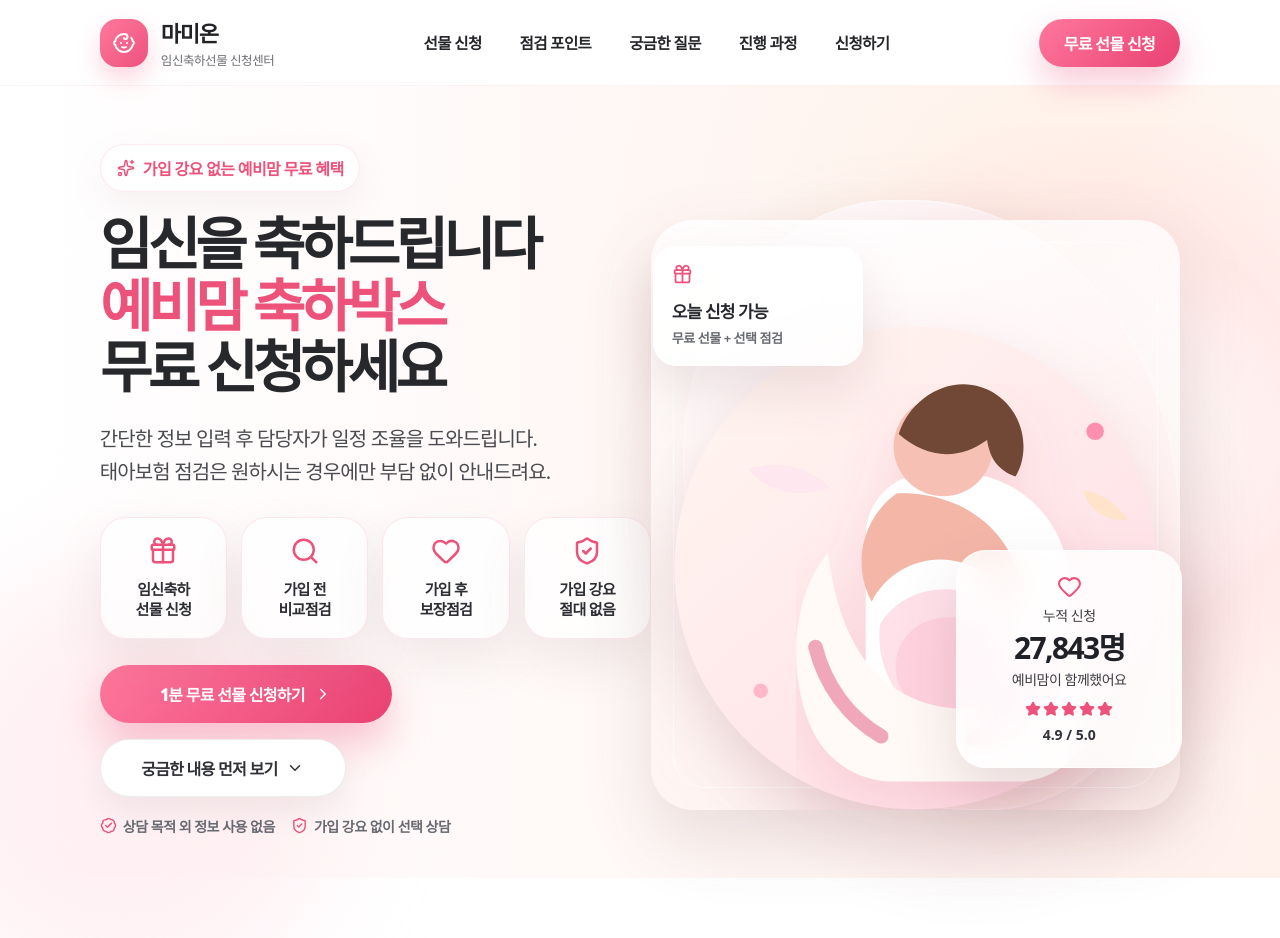
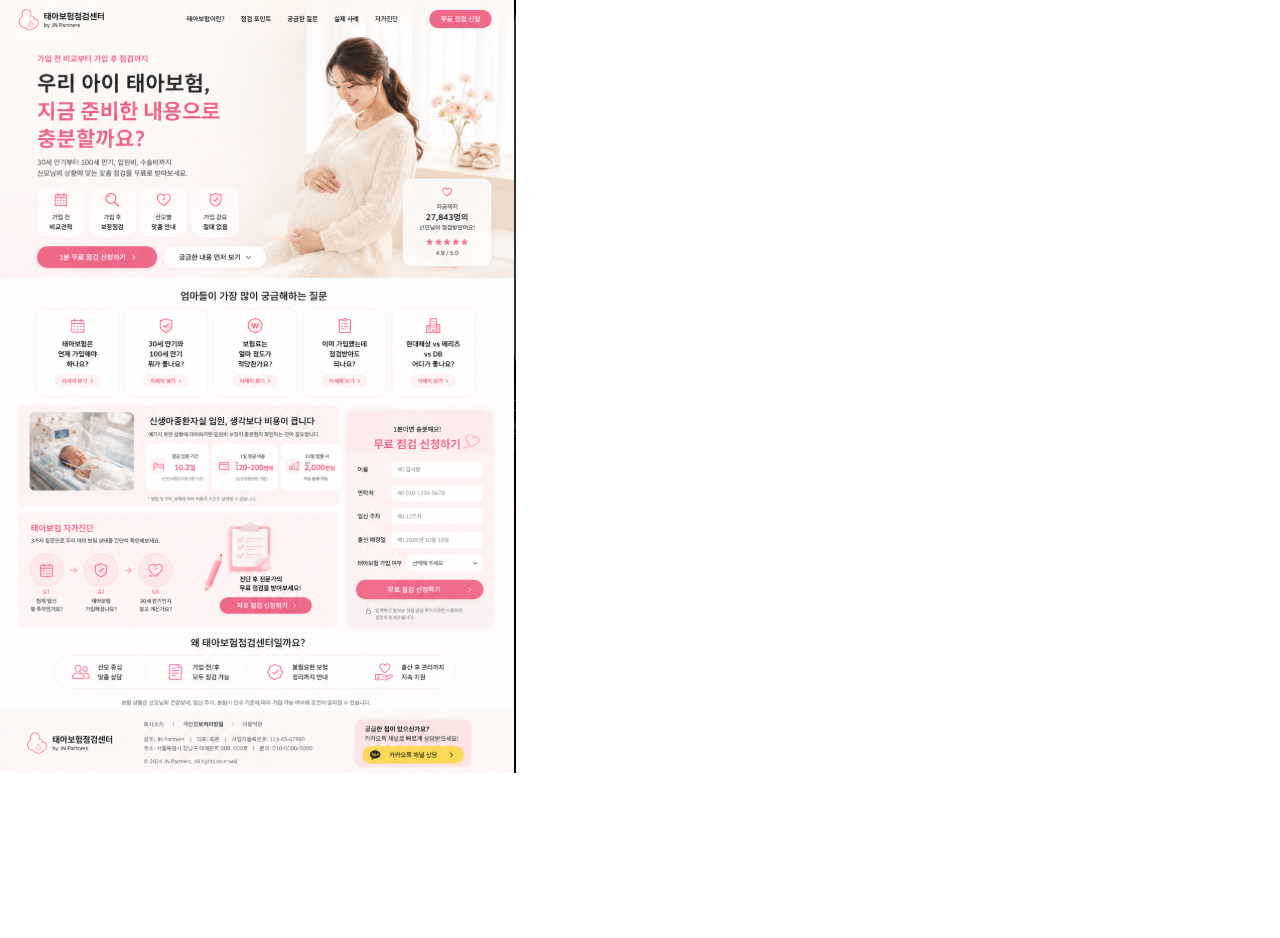
Before and after one commit to junchoi0521-cpu/Fetal-Insurance-Inspection-Center, a React (Vite) app: page / in a window 1280 px wide. Shown: the top 938 px of the page. After the commit the page ends 800 px from the top, so only its background shows below. Built offline with nearby package versions, Linux system fonts and the light colour scheme; a web font is replaced by a local one.

Commit message:
Update App.jsx

```diff
--- a/src/App.jsx
+++ b/src/App.jsx
@@ -1,234 +1,15 @@
 import React from 'react'
-import {
-  Baby,
-  BadgeCheck,
-  Building2,
-  CalendarDays,
-  ChevronDown,
-  ChevronRight,
-  ClipboardCheck,
-  FileCheck2,
-  Gift,
-  HandHeart,
-  Heart,
-  LockKeyhole,
-  MessageCircleHeart,
-  Search,
-  ShieldCheck,
-  Sparkles,
-  Star,
-  Users,
-} from 'lucide-react'
-
-const faqCards = [
-  ['태아보험은\n언제 가입해야\n하나요?', CalendarDays],
-  ['30세 만기와\n100세 만기\n뭐가 좋나요?', ShieldCheck],
-  ['보험료는\n얼마 정도가\n적당한가요?', Heart],
-  ['이미 가입했는데\n점검받아도\n되나요?', ClipboardCheck],
-  ['현대해상 vs 메리츠\nvs DB\n어디가 좋나요?', Building2],
-]
-
-const featureCards = [
-  ['임신축하\n선물 신청', Gift],
-  ['가입 전\n비교점검', Search],
-  ['가입 후\n보장점검', Heart],
-  ['가입 강요\n절대 없음', ShieldCheck],
-]
-
-const processCards = [
-  ['01', '간단 신청', '이름, 연락처, 출산예정일만 간단히 남겨주세요.'],
-  ['02', '담당자 배정', '거주지역 기준 담당자가 일정 조율을 도와드려요.'],
-  ['03', '선물 전달', '신청하신 임신축하선물을 안내 후 전달해드립니다.'],
-  ['04', '점검 선택', '희망하시는 경우에만 태아보험 내용을 함께 확인합니다.'],
-]
+import './styles.css'
 
 function App() {
   return (
-    <div className="page">
-      <header className="header">
-        <a className="brand" href="#top" aria-label="마미온 홈">
-          <div className="brandIcon"><Baby size={24} /></div>
-          <div>
-            <strong>마미온</strong>
-            <span>임신축하선물 신청센터</span>
-          </div>
-        </a>
-
-        <nav className="nav">
-          <a href="#gift">선물 신청</a>
-          <a href="#check">점검 포인트</a>
-          <a href="#faq">궁금한 질문</a>
-          <a href="#process">진행 과정</a>
-          <a href="#apply">신청하기</a>
-        </nav>
-
-        <a href="#apply" className="topCta">무료 선물 신청</a>
-      </header>
-
-      <main id="top">
-        <section className="hero" id="gift">
-          <div className="heroText">
-            <p className="eyebrow"><Sparkles size={18} /> 가입 강요 없는 예비맘 무료 혜택</p>
-            <h1>
-              임신을 축하드립니다<br />
-              <span>예비맘 축하박스</span><br />
-              무료 신청하세요
-            </h1>
-            <p className="lead">
-              간단한 정보 입력 후 담당자가 일정 조율을 도와드립니다.<br />
-              태아보험 점검은 원하시는 경우에만 부담 없이 안내드려요.
-            </p>
-
-            <div className="heroMiniCards">
-              {featureCards.map(([text, Icon]) => (
-                <div className="miniCard" key={text}>
-                  <Icon size={30} />
-                  <strong>{text}</strong>
-                </div>
-              ))}
-            </div>
-
-            <div className="heroActions">
-              <a href="#apply" className="primaryBtn">1분 무료 선물 신청하기 <ChevronRight size={18} /></a>
-              <a href="#faq" className="secondaryBtn">궁금한 내용 먼저 보기 <ChevronDown size={18} /></a>
-            </div>
-
-            <div className="trustLine">
-              <span><BadgeCheck size={17} /> 상담 목적 외 정보 사용 없음</span>
-              <span><ShieldCheck size={17} /> 가입 강요 없이 선택 상담</span>
-            </div>
-          </div>
-
-          <div className="heroVisual">
-            <div className="heroBlob" />
-            <div className="photoFrame">
-              <img src="/images/hero-mom.svg" alt="임산부 이미지" />
-            </div>
-            <div className="reviewCard">
-              <Heart size={25} />
-              <span>누적 신청</span>
-              <strong>27,843명</strong>
-              <p>예비맘이 함께했어요</p>
-              <div className="stars"><Star /><Star /><Star /><Star /><Star /></div>
-              <b>4.9 / 5.0</b>
-            </div>
-            <div className="floatingNote">
-              <Gift size={21} />
-              <strong>오늘 신청 가능</strong>
-              <span>무료 선물 + 선택 점검</span>
-            </div>
-          </div>
-        </section>
-
-        <section className="faq" id="faq">
-          <p className="sectionKicker">MAMION Q&A</p>
-          <h2>예비맘들이 가장 많이 궁금해하는 질문</h2>
-          <div className="faqGrid">
-            {faqCards.map(([text, Icon]) => (
-              <article className="faqCard" key={text}>
-                <Icon size={34} />
-                <h3>{text}</h3>
-                <button type="button">자세히 보기 <ChevronRight size={14} /></button>
-              </article>
-            ))}
-          </div>
-        </section>
-
-        <section className="contentGrid" id="check">
-          <article className="caseCard">
-            <div className="caseImageWrap">
-              <img src="/images/baby-care.svg" alt="신생아 케어 이미지" />
-            </div>
-            <div className="caseText">
-              <p className="sectionKicker left">CHECK POINT</p>
-              <h2>태아보험의 핵심은 선물이 아니라 <span>입원비 점검</span>입니다</h2>
-              <p>
-                신생아중환자실, 인큐베이터, 상급병실, 검사비 등은 상황에 따라 부담이 커질 수 있어요.
-                이미 가입했더라도 우리 아이 보장이 충분한지 한 번 확인해보는 것이 좋습니다.
-              </p>
-              <div className="stats">
-                <div><span>평균 입원 기간</span><strong>10.2일</strong><small>상황별 차이 발생</small></div>
-                <div><span>1일 병원 비용</span><strong>120~200만원</strong><small>병원/치료 기준</small></div>
-                <div><span>10일 입원 시</span><strong>2,000만원+</strong><small>발생 가능</small></div>
-              </div>
-              <em>* 병원, 치료 내용, 아이 상태에 따라 실제 비용과 기간은 달라질 수 있습니다.</em>
-            </div>
-          </article>
-
-          <aside className="applyBox" id="apply">
-            <p>1분이면 충분해요</p>
-            <h2>무료 선물 신청</h2>
-            <form>
-              <label>이름<input placeholder="예) 김사랑" /></label>
-              <label>연락처<input placeholder="예) 010-1234-5678" /></label>
-              <label>임신 주차<input placeholder="예) 12주차" /></label>
-              <label>출산 예정일<input placeholder="예) 2026년 10월 15일" /></label>
-              <label>거주지역<input placeholder="예) 경기 파주시" /></label>
-              <label>가입 여부<select defaultValue=""><option value="" disabled>선택해 주세요</option><option>가입 전</option><option>가입 완료</option><option>상담 중</option></select></label>
-              <button type="button">무료 선물 신청하기 <ChevronRight size={18} /></button>
-            </form>
-            <small><LockKeyhole size={14} /> 입력하신 정보는 상담 목적 외에는 사용되지 않습니다.</small>
-          </aside>
-        </section>
-
-        <section className="process" id="process">
-          <p className="sectionKicker">HOW IT WORKS</p>
-          <h2>신청 후 이렇게 진행됩니다</h2>
-          <div className="processGrid">
-            {processCards.map(([num, title, desc]) => (
-              <article key={num}>
-                <b>{num}</b>
-                <h3>{title}</h3>
-                <p>{desc}</p>
-              </article>
-            ))}
-          </div>
-        </section>
-
-        <section className="self" id="self">
-          <div>
-            <p className="sectionLabel">태아보험 자가진단</p>
-            <h2>3가지 질문으로 현재 준비 상태를 간단히 확인해보세요.</h2>
-            <div className="steps">
-              <span><CalendarDays />Q1<br /><b>현재 임신 몇 주차인가요?</b></span>
-              <i>→</i>
-              <span><ShieldCheck />Q2<br /><b>태아보험 가입하셨나요?</b></span>
-              <i>→</i>
-              <span><Heart />Q3<br /><b>30세 만기인지 알고 계신가요?</b></span>
-            </div>
-          </div>
-          <div className="clipboard">
-            <ClipboardCheck size={68} />
-            <strong>진단 후 전문가의<br />무료 점검을 받아보세요</strong>
-            <a href="#apply">자가 점검 신청하기 <ChevronRight size={17} /></a>
-          </div>
-        </section>
-
-        <section className="why">
-          <p className="sectionKicker">WHY MAMION</p>
-          <h2>왜 마미온일까요?</h2>
-          <div className="whyPill">
-            <div><Users />산모 중심<br />맞춤 상담</div>
-            <div><FileCheck2 />가입 전/후<br />모두 점검 가능</div>
-            <div><BadgeCheck />불필요한 보험<br />정리까지 안내</div>
-            <div><HandHeart />출산 후 관리까지<br />지속 지원</div>
-          </div>
-          <p>보험 상품은 산모님의 건강상태, 임신 주차, 보험사 인수 기준에 따라 가입 가능 여부와 조건이 달라질 수 있습니다.</p>
-        </section>
-      </main>
-
-      <footer className="footer">
-        <div className="brand foot">
-          <div className="brandIcon"><Baby size={24} /></div>
-          <div><strong>마미온</strong><span>임신축하선물 신청센터</span></div>
-        </div>
-        <div className="footLinks">
-          <a>회사소개</a><a>개인정보처리방침</a><a>이용약관</a>
-          <p>상호: JN Partners ㅣ 대표: 최준 ㅣ 사업자등록번호: 123-45-67890<br />주소: 서울특별시 강남구 테헤란로 000 ㅣ 문의: 010-0000-0000<br />© 2026 JN Partners. All rights reserved.</p>
-        </div>
-        <a className="kakao" href="#apply"><MessageCircleHeart />궁금한 점이 있으신가요?<br /><strong>카카오톡 채널 상담</strong></a>
-      </footer>
-    </div>
+    <main className="referencePage">
+      <img
+        className="referenceImage"
+        src="/images/reference-home.png"
+        alt="태아보험점검센터 랜딩페이지"
+      />
+    </main>
   )
 }
 
```
